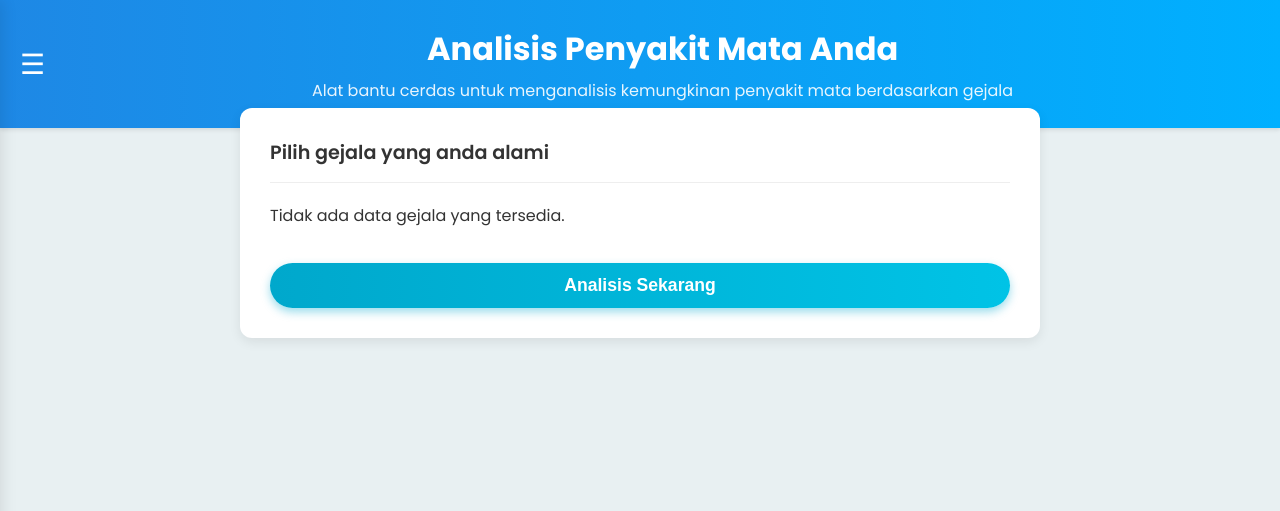
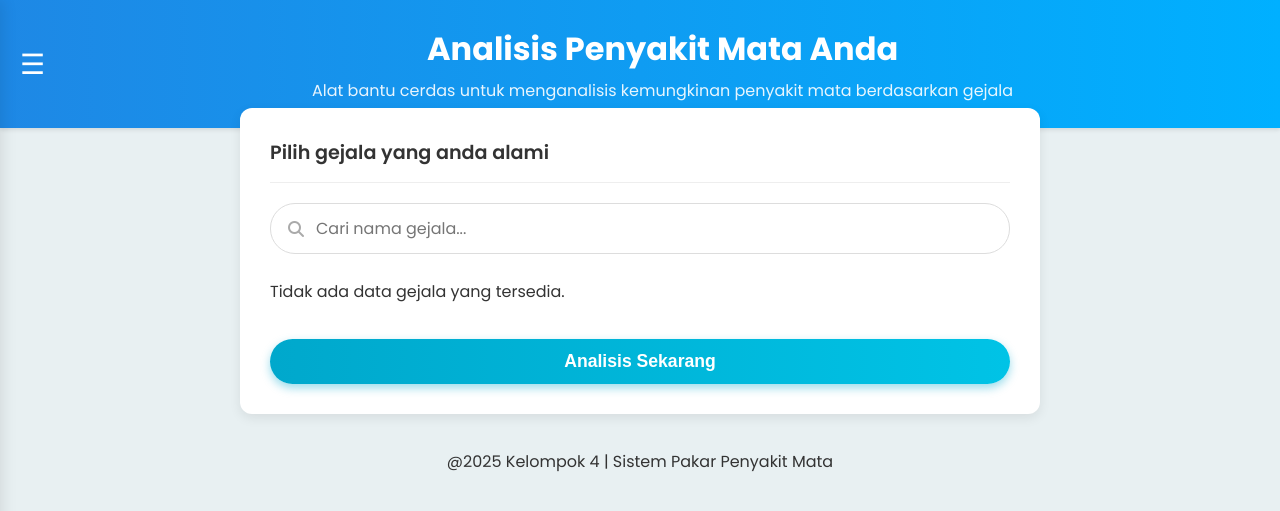
Before and after one commit to AkihiroHaku/sistem-pakar-penyakit-mata-berbasis-web, a PHP site: page / in a window 1280 px wide. Shown: the top 511 px of the page. Run offline with PHP 8.4, Linux system fonts and the light colour scheme; data that the repository does not hold is empty.

Commit message:
tambah fitur pencarian

```diff
--- a/analisis.php
+++ b/analisis.php
@@ -142,7 +142,7 @@ $persentase_teratas = current($hasil_cf);
                 </div>
             </div>
         </div>
-        <footer class="text-center text-muted mt-4">Kelompok 4</footer>
+        <footer class="text-center text-muted mt-4">@2025 Kelompok 4 | Sistem Pakar Penyakit Mata</footer>
     </main>
 
     <script src="https://cdn.jsdelivr.net/npm/bootstrap@5.3.3/dist/js/bootstrap.bundle.min.js"></script>
--- a/css/style.css
+++ b/css/style.css
@@ -63,7 +63,7 @@ body {
 .sidebar a.sidebar-link {
     padding: 12px 25px;
     text-decoration: none;
-    font-size: 1rem;
+    font-size: 14px;
     color: #555;
     display: flex;
     align-items: center;
@@ -240,6 +240,35 @@ body {
     margin-top: -40px;
     position: relative;
     z-index: 1;
+}
+
+.search-container {
+    position: relative;
+    margin-bottom: 25px;
+}
+
+.search-container i {
+    position: absolute;
+    left: 18px;
+    top: 50%;
+    transform: translateY(-50%);
+    color: #aaa;
+}
+
+#gejala-search {
+    width: 100%;
+    padding: 12px 20px 12px 45px; /* Padding kiri untuk ikon */
+    border: 1px solid #ddd;
+    border-radius: 25px;
+    font-size: 1rem;
+    font-family: 'Poppins', sans-serif;
+    transition: all 0.3s ease;
+}
+
+#gejala-search:focus {
+    outline: none;
+    border-color: #00b0ff;
+    box-shadow: 0 0 0 3px rgba(0, 176, 255, 0.2);
 }
 
 .card {
@@ -457,3 +486,10 @@ body {
     border-radius: 20px;
     cursor: pointer;
 }
+
+footer {
+    display: flex;
+    justify-content: center;
+    align-items: center;
+    padding: 15px
+}
--- a/index.php
+++ b/index.php
@@ -34,19 +34,21 @@ try {
     $stmt = $conn->prepare($query);
     $stmt->execute();
     $daftar_gejala = $stmt->fetchAll(PDO::FETCH_ASSOC);
-} catch(PDOException $e) {
+} catch (PDOException $e) {
     die("Error Kritis: Tidak bisa mengambil data gejala. " . $e->getMessage());
 }
 ?>
 <!DOCTYPE html>
 <html lang="id">
+
 <head>
     <meta charset="UTF-8">
     <meta name="viewport" content="width=device-width, initial-scale=1.0">
     <title>Sistem Pakar Penyakit Mata</title>
-    <link rel="stylesheet" href="https://cdnjs.cloudflare.com/ajax/libs/font-awesome/6.5.2/css/all.min.css"/>
+    <link rel="stylesheet" href="https://cdnjs.cloudflare.com/ajax/libs/font-awesome/6.5.2/css/all.min.css" />
     <link rel="stylesheet" href="css/style.css">
 </head>
+
 <body>
 
     <!-- Sidebar Menu -->
@@ -112,6 +114,10 @@ try {
         <main class="main-content">
             <div class="card">
                 <h2>Pilih gejala yang anda alami</h2>
+                <div class="search-container">
+                    <i class="fas fa-search"></i>
+                    <input type="text" id="gejala-search" placeholder="Cari nama gejala...">
+                </div>
                 <form action="proses_analisis.php" method="POST">
                     <div class="symptoms-list">
                         <?php if (count($daftar_gejala) > 0): ?>
@@ -147,9 +153,18 @@ try {
                     <a href="#" class="modal-tab-link" data-tab="about"><i class="fas fa-info-circle"></i> About</a>
                 </div>
                 <div class="modal-main-content">
-                    <div id="general" class="modal-tab-content active"><h4>General Settings</h4><p>Pengaturan umum.</p></div>
-                    <div id="profile" class="modal-tab-content"><h4>Profile Information</h4><p>Informasi profil pengguna.</p></div>
-                    <div id="about" class="modal-tab-content"><h4>About This Application</h4><p>Deskripsi aplikasi.</p></div>
+                    <div id="general" class="modal-tab-content active">
+                        <h4>General Settings</h4>
+                        <p>Pengaturan umum.</p>
+                    </div>
+                    <div id="profile" class="modal-tab-content">
+                        <h4>Profile Information</h4>
+                        <p>Informasi profil pengguna.</p>
+                    </div>
+                    <div id="about" class="modal-tab-content">
+                        <h4>About This Application</h4>
+                        <p>Deskripsi aplikasi.</p>
+                    </div>
                 </div>
             </div>
         </div>
@@ -171,7 +186,8 @@ try {
             </div>
         </div>
     </div>
-
+    <footer class="text-center text-muted mt-4">@2025 Kelompok 4 | Sistem Pakar Penyakit Mata</footer>
     <script src="js/script.js"></script>
 </body>
+
 </html>
--- a/js/script.js
+++ b/js/script.js
@@ -1,4 +1,4 @@
-document.addEventListener('DOMContentLoaded', function() {
+document.addEventListener('DOMContentLoaded', function () {
 
     // ===========================
     // === LOGIKA UNTUK SIDEBAR ===
@@ -47,14 +47,14 @@ document.addEventListener('DOMContentLoaded', function() {
             }, 300);
         }
 
-        openSettingsModalButton.addEventListener('click', function(e) {
+        openSettingsModalButton.addEventListener('click', function (e) {
             e.preventDefault();
             openSettingsModal();
         });
 
         closeSettingsModalButton.addEventListener('click', closeSettingsModal);
 
-        settingsModalOverlay.addEventListener('click', function(event) {
+        settingsModalOverlay.addEventListener('click', function (event) {
             if (event.target === settingsModalOverlay) {
                 closeSettingsModal();
             }
@@ -64,7 +64,7 @@ document.addEventListener('DOMContentLoaded', function() {
         const tabContents = document.querySelectorAll('.modal-tab-content');
 
         tabLinks.forEach(link => {
-            link.addEventListener('click', function(e) {
+            link.addEventListener('click', function (e) {
                 e.preventDefault();
                 const tabId = this.getAttribute('data-tab');
                 tabLinks.forEach(item => item.classList.remove('active'));
@@ -84,7 +84,7 @@ document.addEventListener('DOMContentLoaded', function() {
     const logoutModalOverlay = document.getElementById('logout-modal');
     const logoutModalContent = document.querySelector('#logout-modal .modal-content');
 
-    if(openLogoutModalButton && logoutModalOverlay) {
+    if (openLogoutModalButton && logoutModalOverlay) {
         function openLogoutModal() {
             logoutModalOverlay.style.display = 'flex';
             setTimeout(() => {
@@ -101,7 +101,7 @@ document.addEventListener('DOMContentLoaded', function() {
             }, 300);
         }
 
-        openLogoutModalButton.addEventListener('click', function(e){
+        openLogoutModalButton.addEventListener('click', function (e) {
             e.preventDefault();
             openLogoutModal();
         });
@@ -113,7 +113,7 @@ document.addEventListener('DOMContentLoaded', function() {
             cancelLogoutButton.addEventListener('click', closeLogoutModal);
         }
 
-        logoutModalOverlay.addEventListener('click', function(event) {
+        logoutModalOverlay.addEventListener('click', function (event) {
             if (event.target === logoutModalOverlay) {
                 closeLogoutModal();
             }
@@ -127,16 +127,39 @@ document.addEventListener('DOMContentLoaded', function() {
     const profileDropdown = document.getElementById('profile-dropdown');
 
     if (profileOptionsBtn && profileDropdown) {
-        profileOptionsBtn.addEventListener('click', function(event) {
+        profileOptionsBtn.addEventListener('click', function (event) {
             event.stopPropagation(); // Mencegah window.click dieksekusi
             profileDropdown.classList.toggle('show');
         });
 
         // Menutup dropdown jika klik di luar
-        window.addEventListener('click', function(event) {
+        window.addEventListener('click', function (event) {
             if (!profileOptionsBtn.contains(event.target) && profileDropdown.classList.contains('show')) {
                 profileDropdown.classList.remove('show');
             }
         });
     }
 });
+
+const searchInput = document.getElementById('gejala-search');
+const symptomItems = document.querySelectorAll('.symptom-item');
+
+if (searchInput && symptomItems) {
+    searchInput.addEventListener('keyup', function () {
+        const searchTerm = searchInput.value.toLowerCase();
+
+        symptomItems.forEach(item => {
+            const label = item.querySelector('label');
+            if (label) {
+                const labelText = label.textContent.toLowerCase();
+                // Jika teks label mengandung kata kunci pencarian, tampilkan
+                if (labelText.includes(searchTerm)) {
+                    item.style.display = 'flex';
+                } else {
+                    // Jika tidak, sembunyikan
+                    item.style.display = 'none';
+                }
+            }
+        });
+    });
+}
```
Also changed, not shown: profile.php (deleted, +0 -48 lines).
